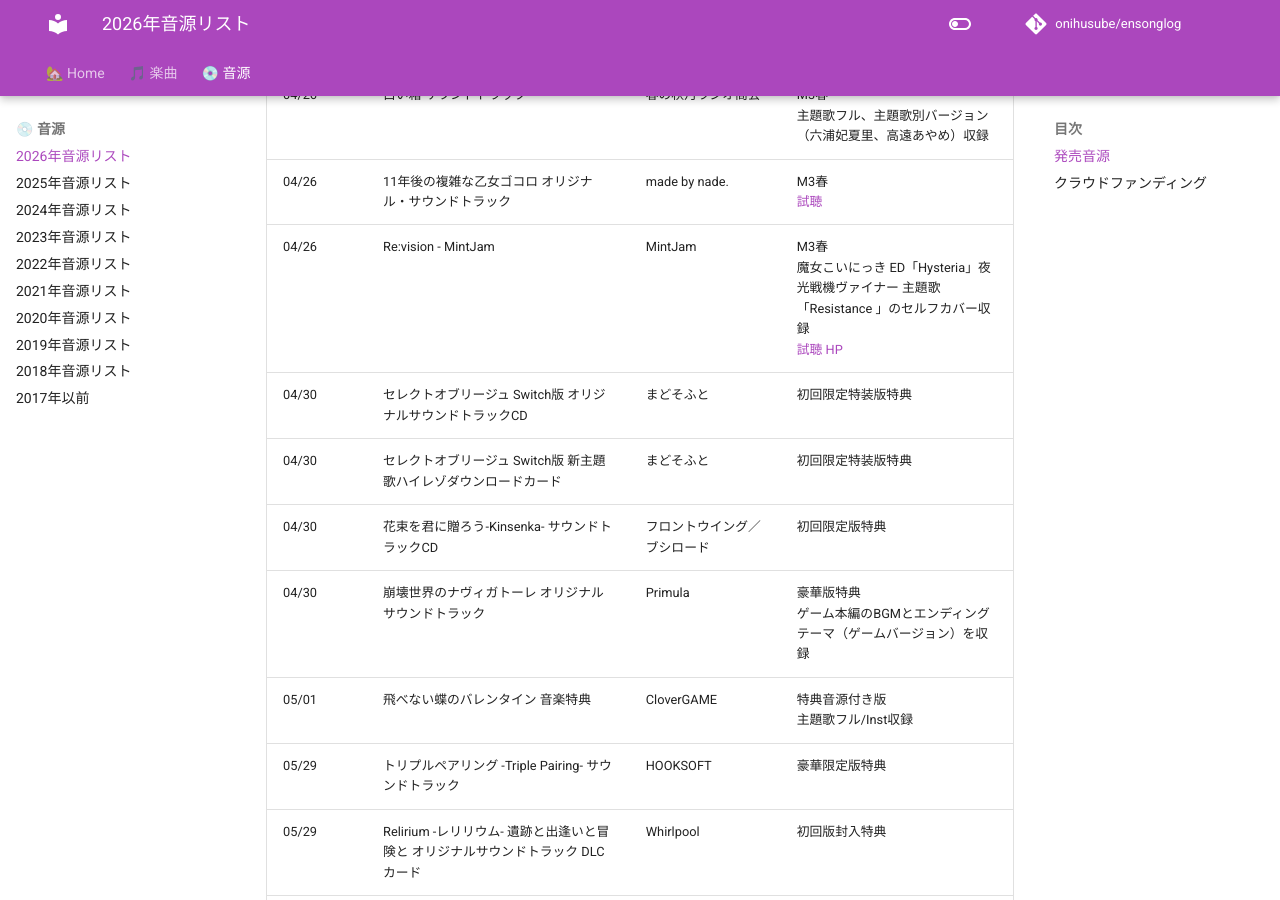
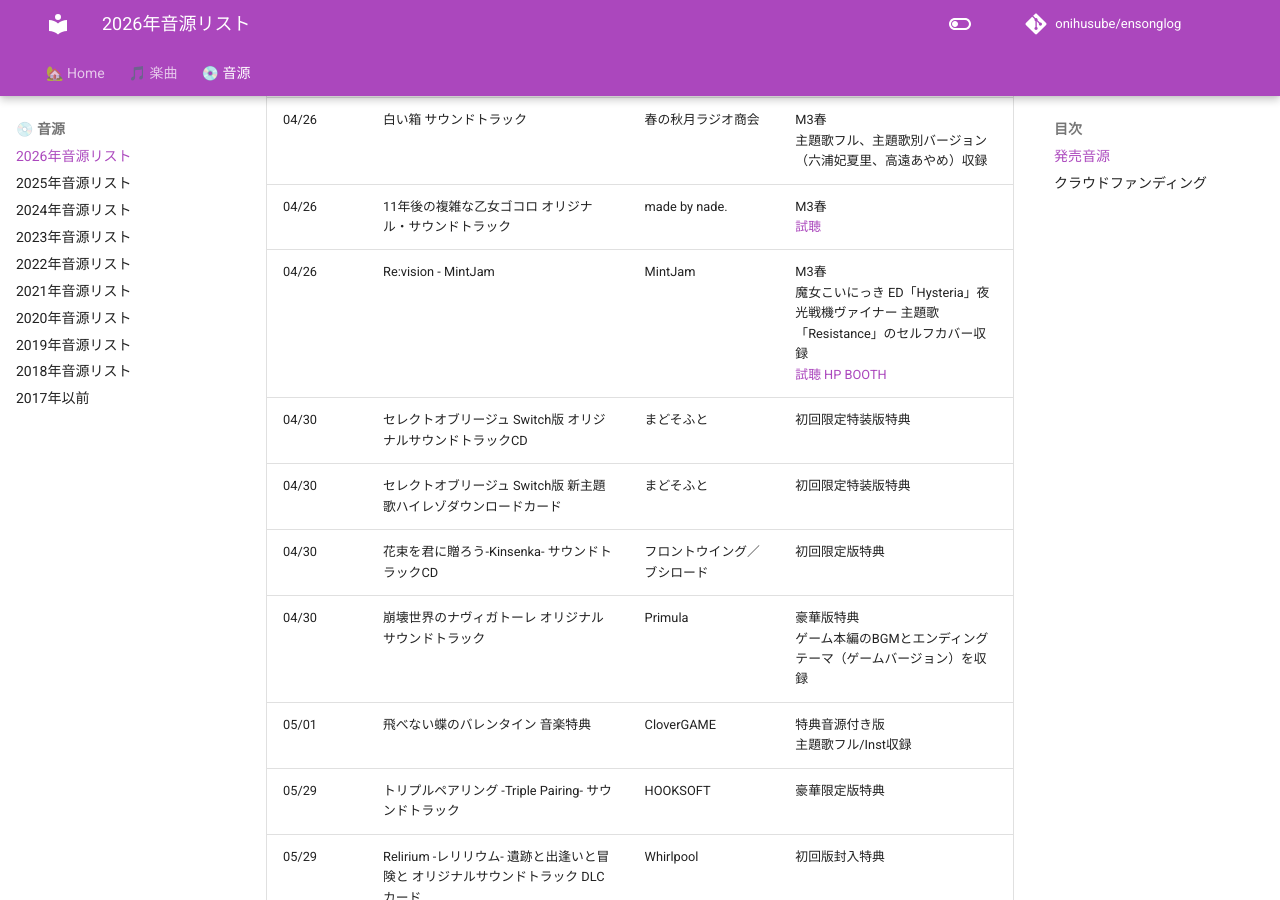
Before and after one commit to onihusube/ensonglog, an MkDocs documentation site: the page built from docs/2026/音源.md, in a window 1280 px wide and 900 px high, scrolled down 4679 px. Built offline with MkDocs 1.6.1 and Material for MkDocs 9.7.7, drawn with Linux system fonts in a browser that asks for light colours; comment, search, counter and statistics services are not loaded; some of the changed text lies outside the part shown.

Commit message:
追記と修正

```diff
--- a/docs/2026/音源.md
+++ b/docs/2026/音源.md
@@ -71,7 +72,7 @@
 | 04/26 | 霜月はるかボーカルワークスアルバム第9弾『あしおとステップ』 | しちごさん。& canoue | M3春 M3秋（2025）先行 </br> [BOOTH](https://hiyatsukin.booth.pm/items/7490036) </br> [HP](https://shimotsukin.com/ashiotostep/) |
 | 04/26 | 白い箱 サウンドトラック | 春の秋月ラジオ商会 | M3春 </br> 主題歌フル、主題歌別バージョン（六浦妃夏里、高遠あやめ）収録 |
 | 04/26 | 11年後の複雑な乙女ゴコロ オリジナル・サウンドトラック | made by nade. | M3春 </br> [試聴](https://www.youtube.com/watch?v=e44E9WeTjFw) |
-| 04/26 | Re:vision - MintJam | MintJam | M3春 </br> 魔女こいにっき ED「Hysteria」夜光戦機ヴァイナー 主題歌「Resistance 」のセルフカバー収録 </br> [試聴](https://www.youtube.com/watch?v=qmLSMc4jP9M) [HP](https://lit.link/re_vision) |
+| 04/26 | Re:vision - MintJam | MintJam | M3春 </br> 魔女こいにっき ED「Hysteria」夜光戦機ヴァイナー 主題歌「Resistance」のセルフカバー収録 </br> [試聴](https://www.youtube.com/watch?v=qmLSMc4jP9M) [HP](https://lit.link/re_vision) [BOOTH](https://mjs.booth.pm/items/8262892) |
 | 04/30 | セレクトオブリージュ Switch版 オリジナルサウンドトラックCD | まどそふと | 初回限定特装版特典 |
 | 04/30 | セレクトオブリージュ Switch版 新主題歌ハイレゾダウンロードカード | まどそふと | 初回限定特装版特典 |
 | 04/30 | 花束を君に贈ろう-Kinsenka- サウンドトラックCD | フロントウイング／ブシロード | 初回限定版特典 |
```
Also changed, not shown: other parts of docs/2026/音源.md (+2 -0 lines).
